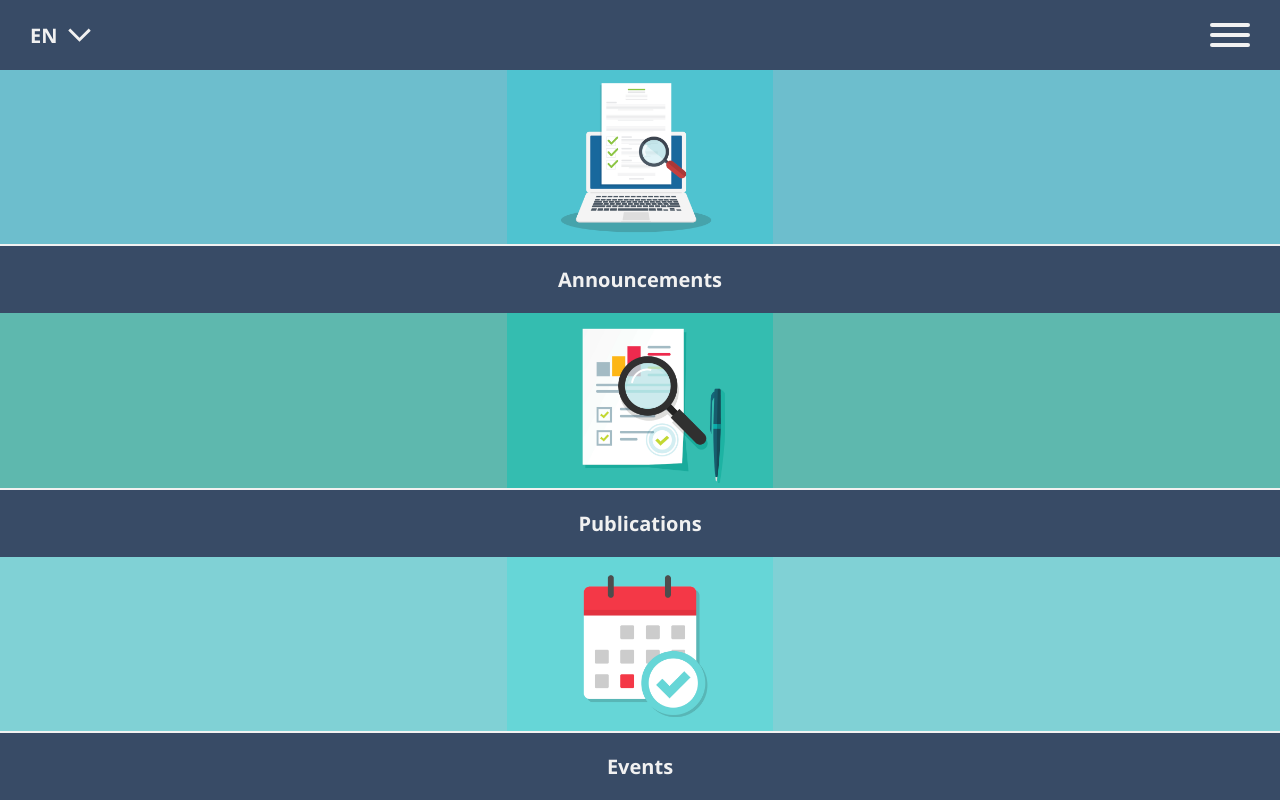
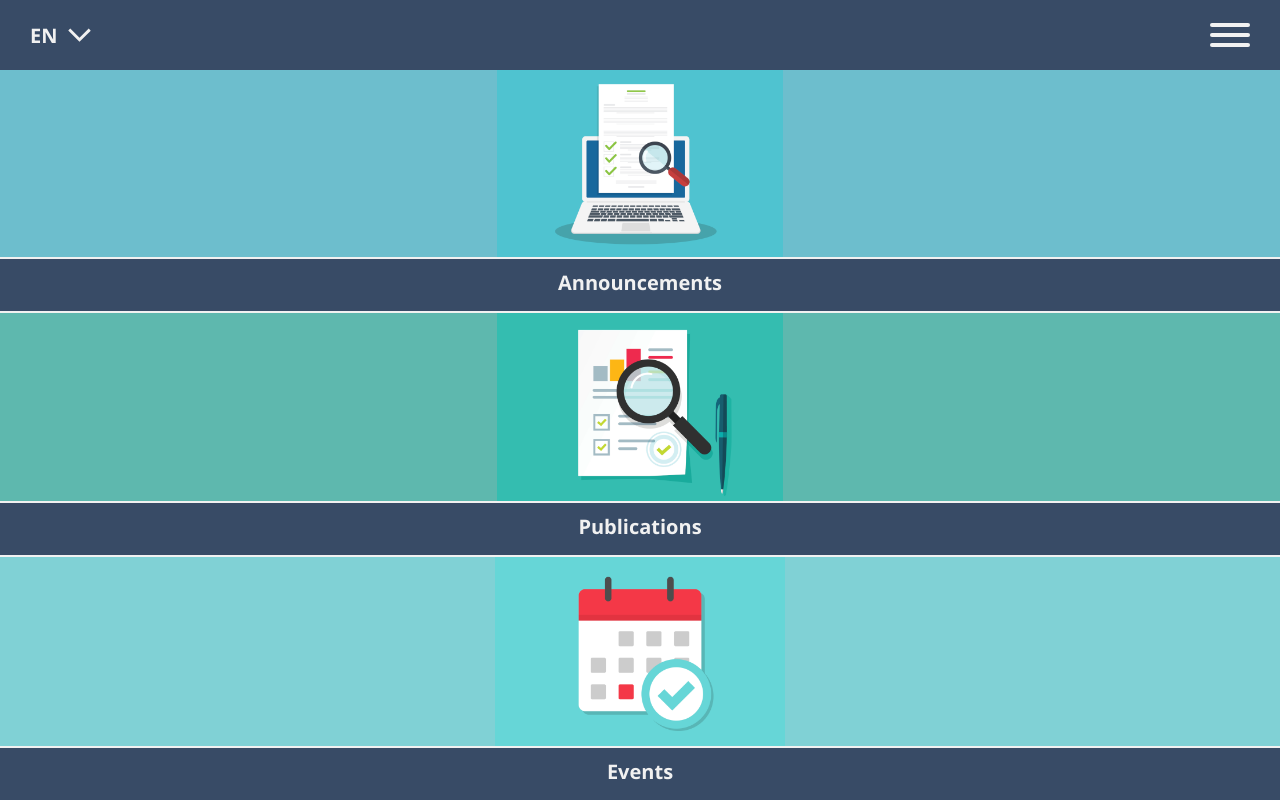
Before and after one commit to HakimMalkawi/MTG-News-Web, a React (Create React App) app: page / in a window 1280 px wide. Built offline with nearby package versions, Linux system fonts and the light colour scheme.

Commit message:
Update home.css

```diff
--- a/src/styles/home.css
+++ b/src/styles/home.css
@@ -9,7 +9,10 @@
 .categories-container > div {
     cursor: pointer;
     display: grid;
+    border-bottom: 2px solid var(--light);
     overflow: hidden; }
+
+.categories-container > div:last-child { border-bottom: none; }
 
 .categories-container > div > img {
     justify-self: center;
@@ -20,7 +23,7 @@
 
 .categories-container > div > h1 {
     font-size: 1rem !important;
-    padding: 1rem;
+    padding: .5rem 0 .75rem;
     align-self: end;
     border-top: 2px solid var(--light); }
 
```
